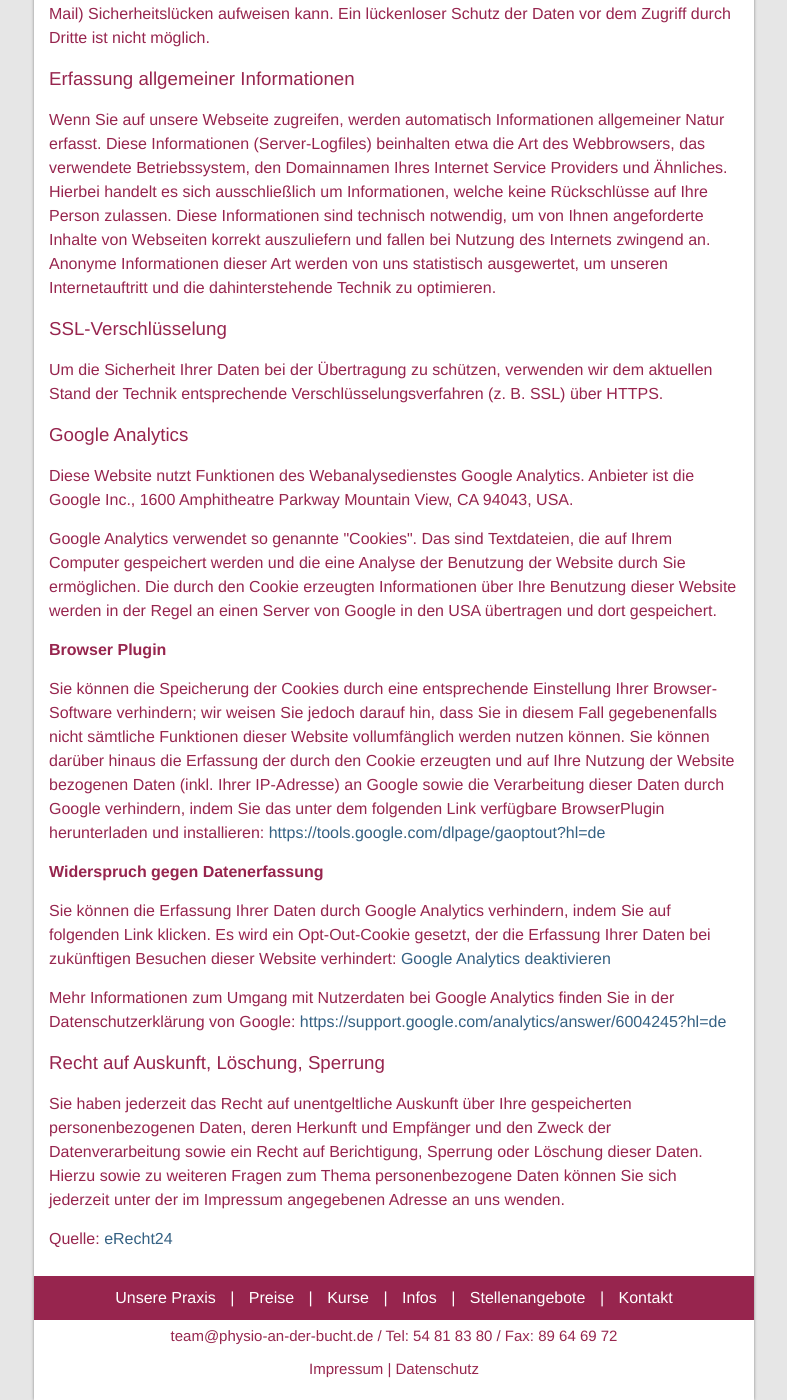
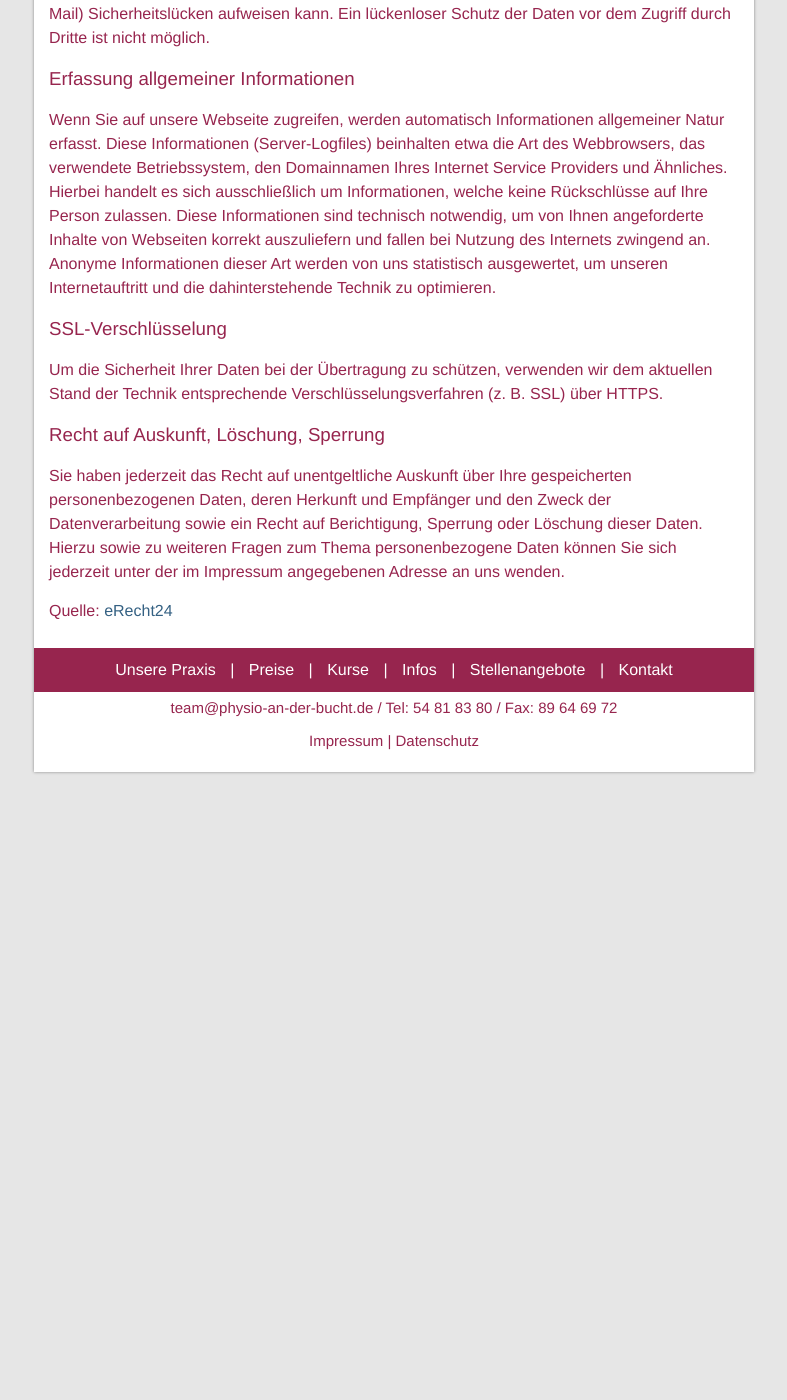
Before and after one commit to davidbasalla/physio_website_2, a Jekyll site: the page built from impressum.html, in a window 1280 px wide and 1400 px high, scrolled down 2530 px. Shown: the whole window, without its empty margins (246-1033 px from the left). Built offline with Jekyll 4.4.1, drawn with Linux system fonts in a browser that asks for light colours; after the commit the page ends 3302 px from its top, so only the background shows below that.

Commit message:
Remove Google Analytics (GA) tracking

```diff
--- a/_includes/head.html
+++ b/_includes/head.html
@@ -20,5 +20,4 @@
 
   <link rel="shortcut icon" href="../assets/images/favicon.ico">
 
-  {% include google_analytics.html %}
 </head>
--- a/impressum.html
+++ b/impressum.html
@@ -93,48 +93,6 @@ layout: default
     <p>
       Um die Sicherheit Ihrer Daten bei der Übertragung zu schützen, verwenden wir dem aktuellen Stand der Technik entsprechende Verschlüsselungsverfahren (z. B. SSL) über HTTPS.
     </p>
-
-    <h3>Google Analytics</h3>
-    <p>
-      Diese Website nutzt Funktionen des Webanalysedienstes Google Analytics. Anbieter
-    ist die Google Inc., 1600 Amphitheatre Parkway Mountain View, CA 94043, USA.
-  </p>
-  <p>
-    Google
-    Analytics verwendet so genannte &quot;Cookies&quot;. Das sind Textdateien, die auf Ihrem Computer
-    gespeichert werden und die eine Analyse der Benutzung der Website durch Sie erm&ouml;glichen. Die
-    durch den Cookie erzeugten Informationen &uuml;ber Ihre Benutzung dieser Website werden in der Regel
-    an einen Server von Google in den USA &uuml;bertragen und dort gespeichert.
-  </p>
-  <p>
-    <strong>Browser Plugin</strong>
-  </p>
-  <p>
-    Sie k&ouml;nnen die Speicherung der Cookies durch eine entsprechende
-    Einstellung Ihrer Browser-Software verhindern; wir weisen Sie jedoch darauf hin, dass Sie in diesem Fall
-    gegebenenfalls nicht s&auml;mtliche Funktionen dieser Website vollumf&auml;nglich werden nutzen
-    k&ouml;nnen. Sie k&ouml;nnen dar&uuml;ber hinaus die Erfassung der durch den Cookie erzeugten und
-    auf Ihre Nutzung der Website bezogenen Daten (inkl. Ihrer IP-Adresse) an Google sowie die Verarbeitung
-    dieser Daten durch Google verhindern, indem Sie das unter dem folgenden Link verf&uuml;gbare BrowserPlugin
-    herunterladen und installieren: <a href="https://tools.google.com/dlpage/gaoptout?hl=de"
-    target="_blank">https://tools.google.com/dlpage/gaoptout?hl=de</a>
-  </p>
-  <p>
-    <strong>Widerspruch gegen Datenerfassung</strong>
-  </p>
-  <p>
-    Sie k&ouml;nnen die Erfassung Ihrer Daten durch Google Analytics
-    verhindern, indem Sie auf folgenden Link klicken. Es wird ein Opt-Out-Cookie gesetzt, der die Erfassung
-    Ihrer Daten bei zuk&uuml;nftigen Besuchen dieser Website verhindert: <a
-    href="javascript:gaOptout();">Google Analytics deaktivieren</a>
-  </p>
-  <p>
-    Mehr Informationen zum
-    Umgang mit Nutzerdaten bei Google Analytics finden Sie in der Datenschutzerkl&auml;rung von Google:
-    <a href="https://support.google.com/analytics/answer/6004245?hl=de"
-    target="_blank">https://support.google.com/analytics/answer/6004245?hl=de</a>
-  </p>
-
   <h3>Recht auf Auskunft, L&ouml;schung, Sperrung</h3>
 
   <p>
```
